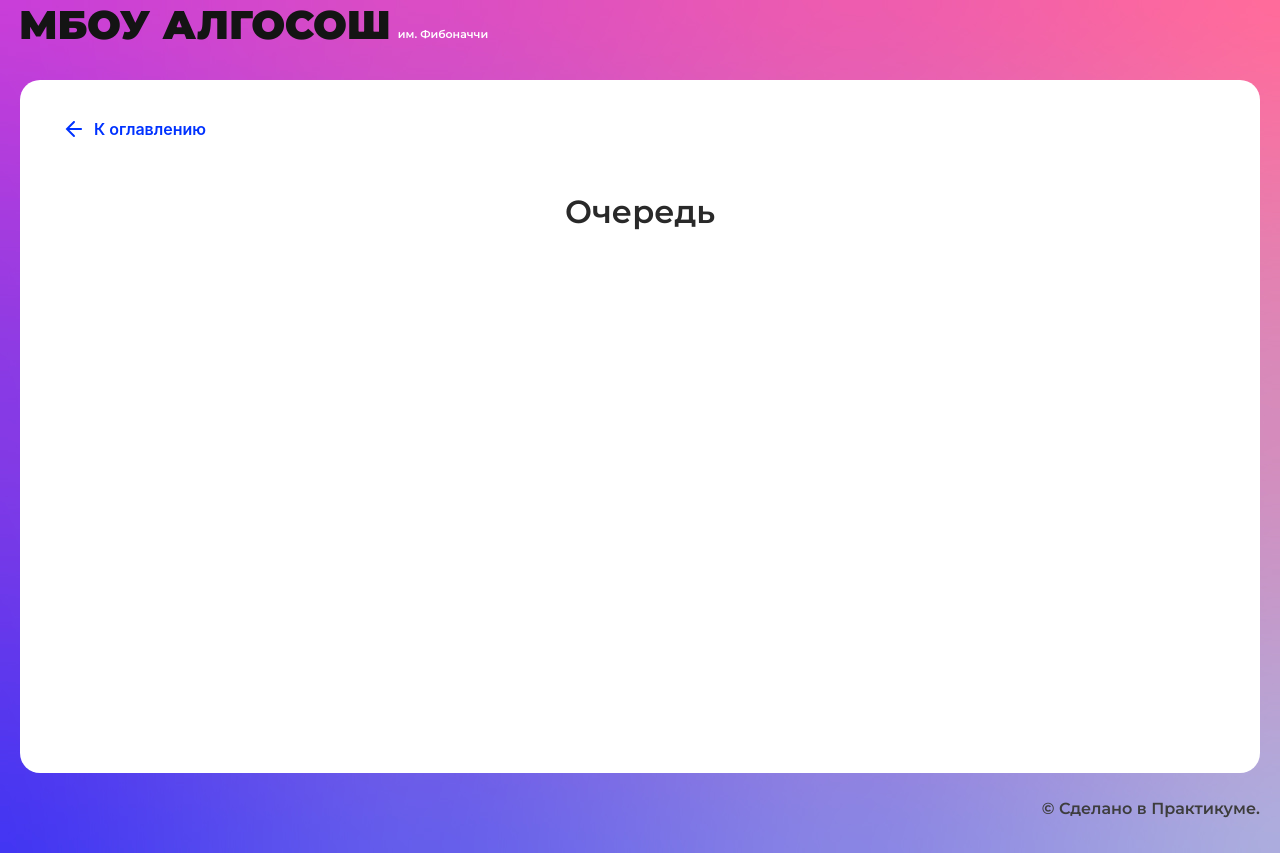
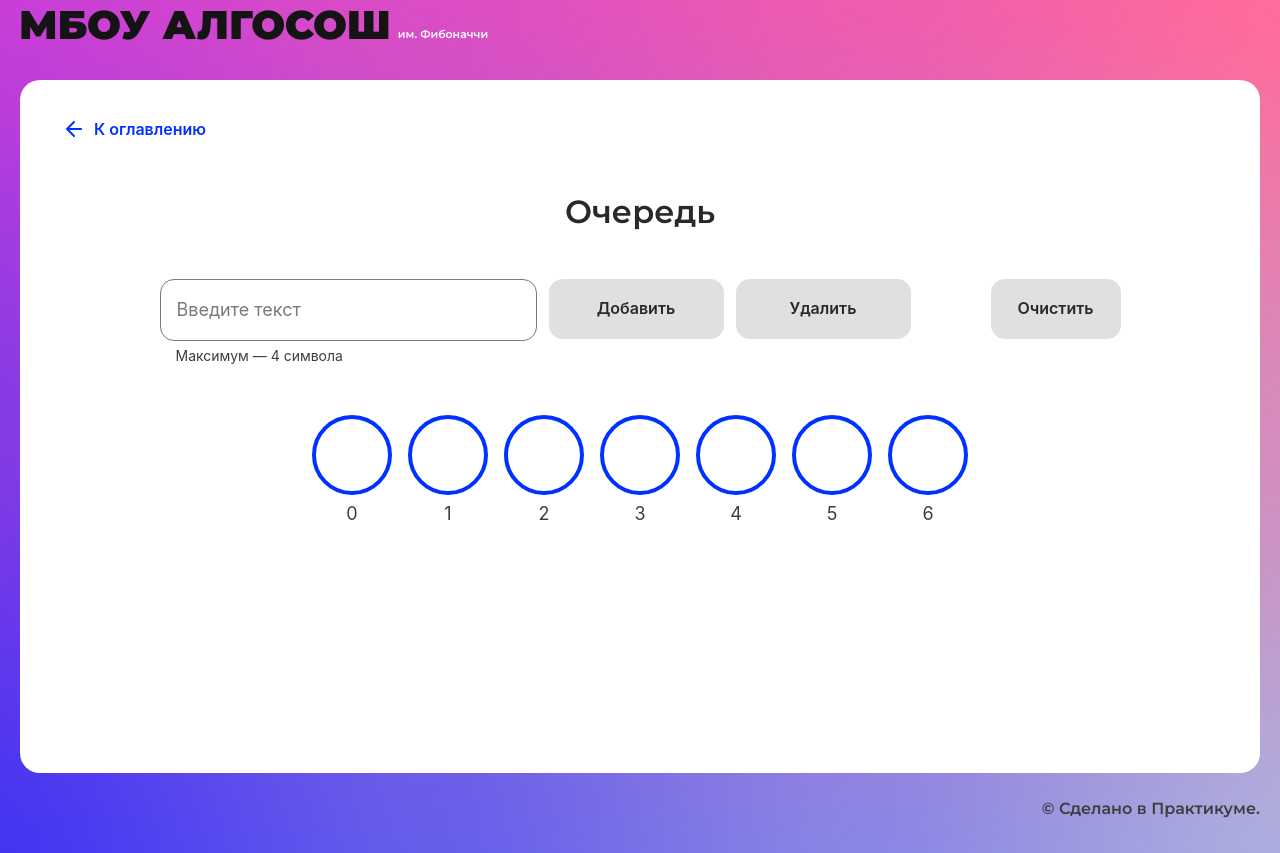
Before and after one commit to Danbka-Taranbka/algososh, a React (Create React App) app: page /queue in a window 1280 px wide. Built offline with nearby package versions, Linux system fonts and the light colour scheme.

Commit message:
queue-page done

```diff
--- /dev/null
+++ b/src/components/queue-page/queue-page.module.css
@@ -0,0 +1,18 @@
+.menu {
+  display: flex;
+  flex-direction: row;
+  justify-content: center;
+  gap: 80px;
+}
+
+.list {
+  list-style-type: none;
+  margin: 0;
+  padding: 0;
+  display: flex;
+  flex-direction: row;
+  justify-content: center;
+  align-items: center;
+  gap: 16px;
+  margin-top: 48px;
+}
--- a/src/components/queue-page/queue-page.tsx
+++ b/src/components/queue-page/queue-page.tsx
@@ -1,10 +1,136 @@
-import React from "react";
+import React, { useRef, useState, useEffect, MouseEvent } from "react";
+
+import styles from "./queue-page.module.css";
+
 import { SolutionLayout } from "../ui/solution-layout/solution-layout";
+import { Button } from "../ui/button/button";
+import { Circle } from "../ui/circle/circle";
+
+import { TaskInput } from "../task-input/task-input";
+
+import { ElementStates } from "../../types/element-states";
+import { ButtonsTypes } from "../../types/buttons";
+
+import { useForm } from "../../hooks/useForm";
+
+import { SHORT_DELAY_IN_MS } from "../../constants/delays";
+import { HEAD, TAIL } from "../../constants/element-captions";
+
+import { Queue } from "./queue";
 
 export const QueuePage: React.FC = () => {
+  const [loading, setLoading] = useState<string>("");
+  const { values, handleChange, setValues } = useForm<{ input: string }>({
+    input: "",
+  });
+  const [isHeadChanging, setHeadChanging] = useState<Boolean>(false);
+  const [isTailChanging, setTailChanging] = useState<Boolean>(false);
+
+  const queueRef = useRef(new Queue<string>(7));
+  const [queue, setQueue] = useState<(string | null)[]>([]);
+
+  useEffect(() => {
+    setQueue(queueRef.current.elements);
+  }, []);
+
+  const onAdd = (e: MouseEvent<HTMLButtonElement>) => {
+    setTailChanging(true);
+    setLoading(e.currentTarget.innerText);
+
+    setTimeout(() => {
+      queueRef.current.enqueue(values.input);
+      setQueue(queueRef.current.elements);
+      setTailChanging(false);
+      setLoading("");
+    }, SHORT_DELAY_IN_MS);
+    setValues({ input: "" });
+  };
+
+  const onDelete = (e: MouseEvent<HTMLButtonElement>) => {
+    if (!queueRef.current.isEmpty) {
+      setHeadChanging(true);
+      setLoading(e.currentTarget.innerText);
+
+      setTimeout(() => {
+        queueRef.current.dequeue();
+        setQueue(queueRef.current.elements);
+        setHeadChanging(false);
+        setLoading("");
+      }, SHORT_DELAY_IN_MS);
+      setValues({ input: "" });
+    }
+  };
+
+  const onReset = () => {
+    queueRef.current.clear();
+    setQueue(queueRef.current.elements);
+  };
+
+  const buttons = [
+    {
+      text: ButtonsTypes.Add,
+      onClick: onAdd,
+      loader: loading === ButtonsTypes.Add,
+      disabled: loading !== "" || values.input === "",
+    },
+    {
+      text: ButtonsTypes.Delete,
+      onClick: onDelete,
+      loader: loading === ButtonsTypes.Delete,
+      disabled: loading !== "" || queueRef.current.isEmpty,
+    },
+  ];
+
   return (
     <SolutionLayout title="Очередь">
-
+      <div className={styles.menu}>
+        <TaskInput
+          value={values.input}
+          name="input"
+          onInput={handleChange}
+          buttons={buttons}
+          isLimitText={true}
+          maxLength={4}
+        />
+        <Button
+          text={ButtonsTypes.Reset}
+          disabled={loading !== "" || queueRef.current.isEmpty}
+          onClick={onReset}
+        />
+      </div>
+      <div className={styles.display}>
+        <ul className={styles.list}>
+          {queue &&
+            queue.map((letter, i) => {
+              return (
+                <li key={i}>
+                  <Circle
+                    head={
+                      i === queueRef.current.getHead &&
+                      queue[queueRef.current.getHead] !== undefined
+                        ? HEAD
+                        : null
+                    }
+                    letter={letter ? letter : ""}
+                    index={i}
+                    tail={
+                      i === queueRef.current.getTail - 1 &&
+                      queue[queueRef.current.getTail - 1] !== null
+                        ? TAIL
+                        : null
+                    }
+                    state={
+                      (isTailChanging && i === queueRef.current.getTail) ||
+                      (isHeadChanging && i === queueRef.current.getHead)
+                        ? ElementStates.Changing
+                        : ElementStates.Default
+                    }
+                  />
+                </li>
+              );
+            })}
+        </ul>
+      </div>
     </SolutionLayout>
   );
 };
--- /dev/null
+++ b/src/components/queue-page/queue.ts
@@ -0,0 +1,58 @@
+interface IQueue<T> {
+  enqueue: (item: T) => void;
+  dequeue: () => void;
+  clear: () => void;
+}
+
+export class Queue<T> implements IQueue<T> {
+  private container: (T | null)[] = [];
+  private head = 0;
+  private tail = 0;
+  private readonly size: number = 0;
+  private length: number = 0;
+
+  constructor(size: number) {
+    this.size = size;
+    this.container = Array.from({ length: size });
+  }
+
+  enqueue = (item: T) => {
+    if (this.tail >= this.size) {
+      return;
+    }
+
+    this.container[this.tail] = item;
+    this.tail++;
+    this.length++;
+  };
+
+  dequeue = () => {
+    this.container[this.head] = null;
+    this.length--;
+    if (!this.isEmpty) {
+      this.head++;
+    }
+  };
+
+  clear = () => {
+    this.container = Array.from({ length: this.size });
+    this.head = 0;
+    this.tail = 0;
+  };
+
+  get elements() {
+    return this.container;
+  }
+
+  get getHead() {
+    return this.head;
+  }
+
+  get getTail() {
+    return this.tail;
+  }
+
+  get isEmpty() {
+    return this.length === 0;
+  }
+}
```
